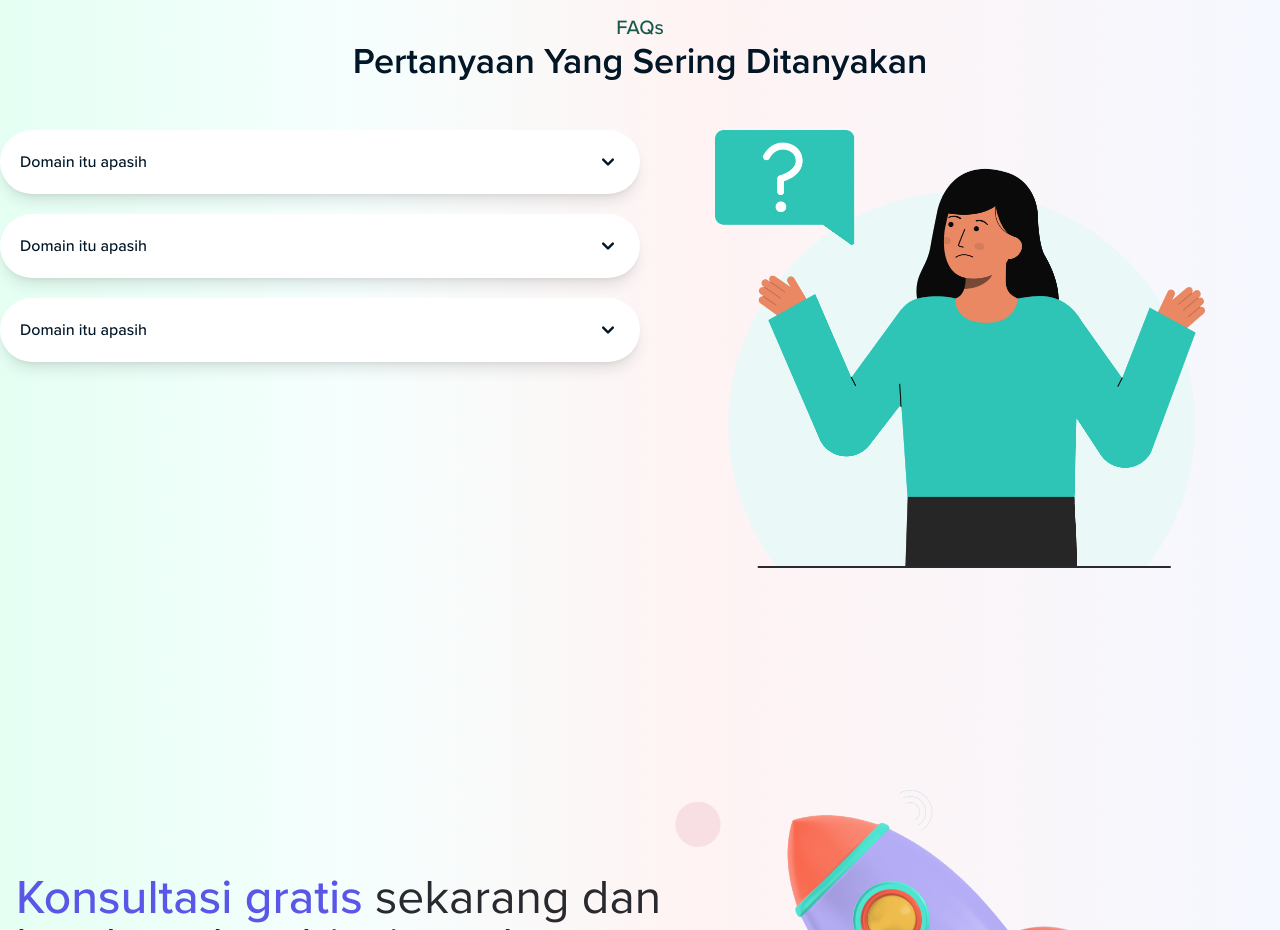
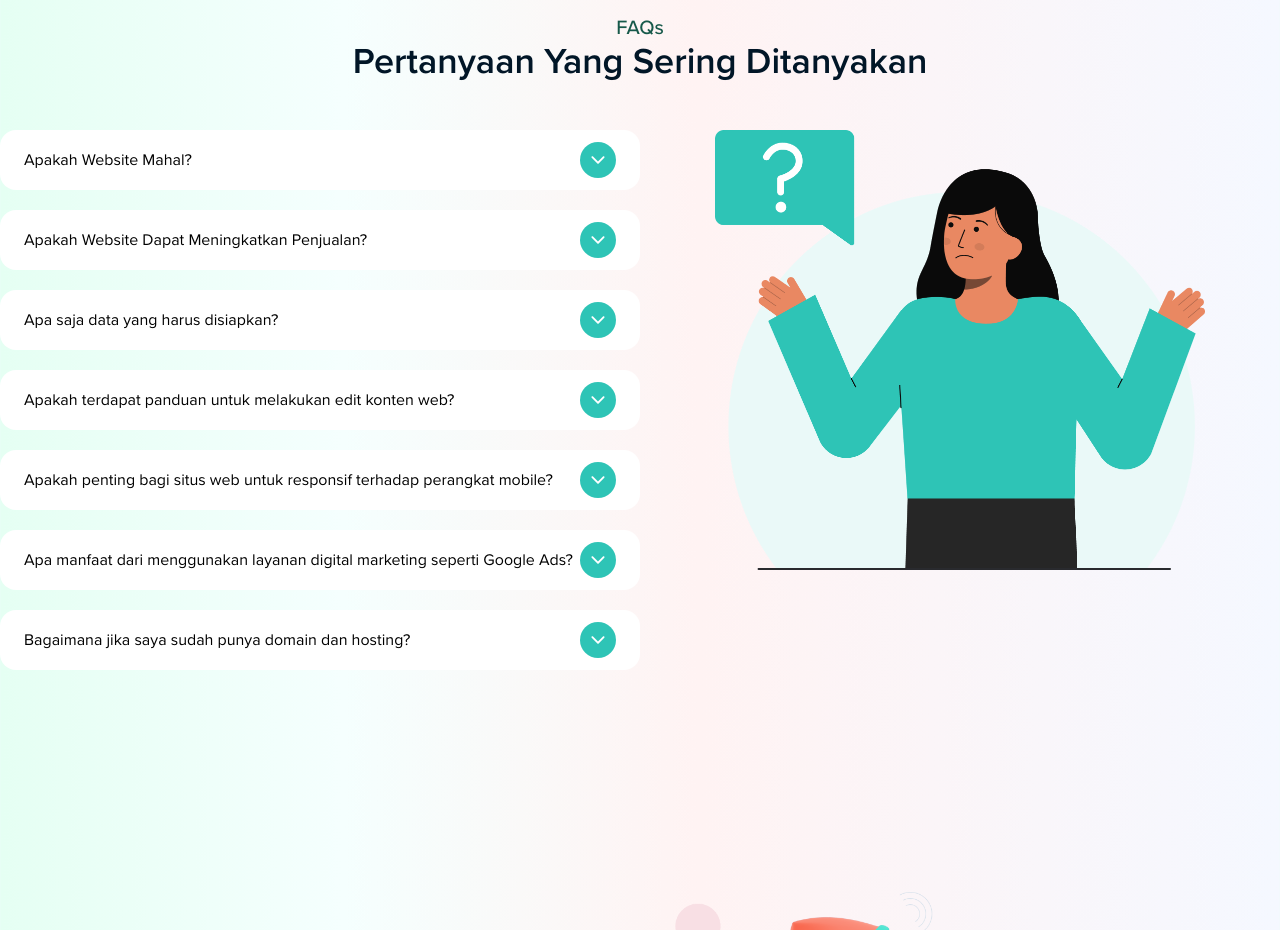
Before and after one commit to dulabdul/creosphera-agency, a Next.js app: page / in a window 1280 px wide. Shown: the part 4980-5910 px from the top of the page. Built offline with nearby package versions, Linux system fonts and the light colour scheme.

Commit message:
refactore(UI) : change accordion to native

```diff
--- a/src/component/Home/FAQ.jsx
+++ b/src/component/Home/FAQ.jsx
@@ -1,24 +1,56 @@
 'use client';
-import React from 'react';
+import React, { useState } from 'react';
 import Heading from '../Heading';
-import { Accordion } from 'flowbite-react';
 import Image from 'next/image';
+import CustomButton from '../Button';
+import { IoIosArrowDown } from 'react-icons/io';
 export default function FAQ() {
+  const [isActive, setIsActive] = useState(null);
+  console.log(isActive);
+  const handleAccordion = (index) => {
+    if (isActive === index) {
+      setIsActive(null);
+    } else {
+      setIsActive(index);
+    }
+  };
   const data = [
     {
-      title: 'Domain itu apasih',
+      title: 'Apakah Website Mahal?',
       content:
-        'Flowbite is an open-source library of interactive components built on top of Tailwind CSS including buttons, dropdowns, modals, navbars, and more.',
+        'Membuat website itu murah jika dibandingkan dengan apa yang akan didapatkan kedepannya bagi kemajuan suatu bisnis atau perusahaan. Mau bikin website dengan harga murah? kami solusinya. Mulai dari 700ribuan saja Anda sudah bisa punya website lho.',
     },
     {
-      title: 'Domain itu apasih',
+      title: 'Apakah Website Dapat Meningkatkan Penjualan?',
       content:
-        'Flowbite is an open-source library of interactive components built on top of Tailwind CSS including buttons, dropdowns, modals, navbars, and more.',
+        'Iya, website bisa bantu banget tingkatkan penjualan. Misalnya, punya website bagus bisa bikin orang lebih percaya sama bisnis kamu. Mereka juga bisa liat produk atau layanan kapan aja, 24/7 gitu, yang bisa bantu jualan terus. Plus, dengan situs web yang bagus, kamu bisa muncul di hasil pencarian internet, jadi lebih gampang ditemuin sama orang. Ada juga yang bisa langsung beli dari situ, lho.  Pokoknya, website ini juga bisa kasih data penting buat liat gimana pengunjungnya, apa yang mereka suka, dan gimana caranya biar bisa jualan lebih banyak lagi. Jadi, sebenernya, website itu bisa jadi alat yang super berguna buat bisnis.',
     },
     {
-      title: 'Domain itu apasih',
+      title: 'Apa saja data yang harus disiapkan?',
       content:
-        'Flowbite is an open-source library of interactive components built on top of Tailwind CSS including buttons, dropdowns, modals, navbars, and more.',
+        'Kami membutuhkan beberapa data Anda sebagai bahan untuk membangun website terkait informasi yang ingin Anda tampilkan pada situs Anda. Antara lain: data pengelola ( nama, alamat, nomor kontak ) company profile / profil bisnis, logo, deskripsi produk, foto / gambar produk, dan artikel yang diperlukan.',
+    },
+    {
+      title: 'Apakah terdapat panduan untuk melakukan edit konten web?',
+      content:
+        'Tentu saja! Kami akan memberi panduan dan jika Anda memiliki pertanyaan kami siap 24/7 untuk menjawab pertanyaan Anda.',
+    },
+    {
+      title:
+        'Apakah penting bagi situs web untuk responsif terhadap perangkat mobile?',
+      content:
+        'Sangat penting! Situs web responsif memastikan tampilan yang optimal di berbagai perangkat, meningkatkan pengalaman pengguna dan mendukung SEO.',
+    },
+    {
+      title:
+        'Apa manfaat dari menggunakan layanan digital marketing seperti Google Ads?',
+      content:
+        'Google Ads memungkinkan Anda untuk menjangkau audiens yang tepat dengan iklan yang relevan. Manfaatnya termasuk peningkatan visibilitas online, penargetan yang presisi, dan kontrol anggaran iklan.',
+    },
+    {
+      title: 'Bagaimana jika saya sudah punya domain dan hosting?',
+      content:
+        'Jika anda sudah mempunyai keduanya atau salah satunya, Anda bisa langsung menghubungi kami dan akan kami berikan harga yang berbeda dari harga paket kami',
     },
   ];
   return (
@@ -32,25 +64,37 @@ export default function FAQ() {
           <div className='flex flex-col gap-y-5'>
             {data.map((item, index) => {
               return (
-                <Accordion
-                  collapseAll
+                <div
                   key={index}
-                  className='bg-white border-none shadow-lg rounded-[32px] accordion_faq hover:rounded-[32px]'>
-                  <Accordion.Panel>
-                    <Accordion.Title className='text-primary font-medium'>
+                  className={`bg-white flex flex-col px-6 py-3 items-start justify-center rounded-2xl transition-all duration-500 `}>
+                  <div className='w-full flex items-center justify-between'>
+                    <CustomButton
+                      className='text-start'
+                      type='button'
+                      onClick={() => handleAccordion(index)}>
                       {item.title}
-                    </Accordion.Title>
-                    <Accordion.Content>
-                      <p className='mb-2 font-normal text-tersier text-base'>
-                        {item.content}
-                      </p>
-                    </Accordion.Content>
-                  </Accordion.Panel>
-                </Accordion>
+                    </CustomButton>
+                    <div className='flex justify-end h-[36px] w-[36px] items-center bg-cyanColor rounded-full px-2 py-1 transition-all duration-500'>
+                      <IoIosArrowDown
+                        className={`text-4xl text-white transition-all duration-500 ${
+                          isActive === index ? '-rotate-180' : ''
+                        }`}
+                      />
+                    </div>
+                  </div>
+                  <div
+                    className={`${
+                      isActive === index
+                        ? 'opacity-100 h-auto my-4'
+                        : 'opacity-0 h-0 overflow-hidden'
+                    } transition-all duration-[400] ease-in-out `}>
+                    <p>{item.content}</p>
+                  </div>
+                </div>
               );
             })}
           </div>
-          <div className='w-full h-full flex justify-center'>
+          <div className='w-full h-full max-h-[440px] flex justify-center'>
             <Image
               src='/images/faq.png'
               alt='FAQ'
```
